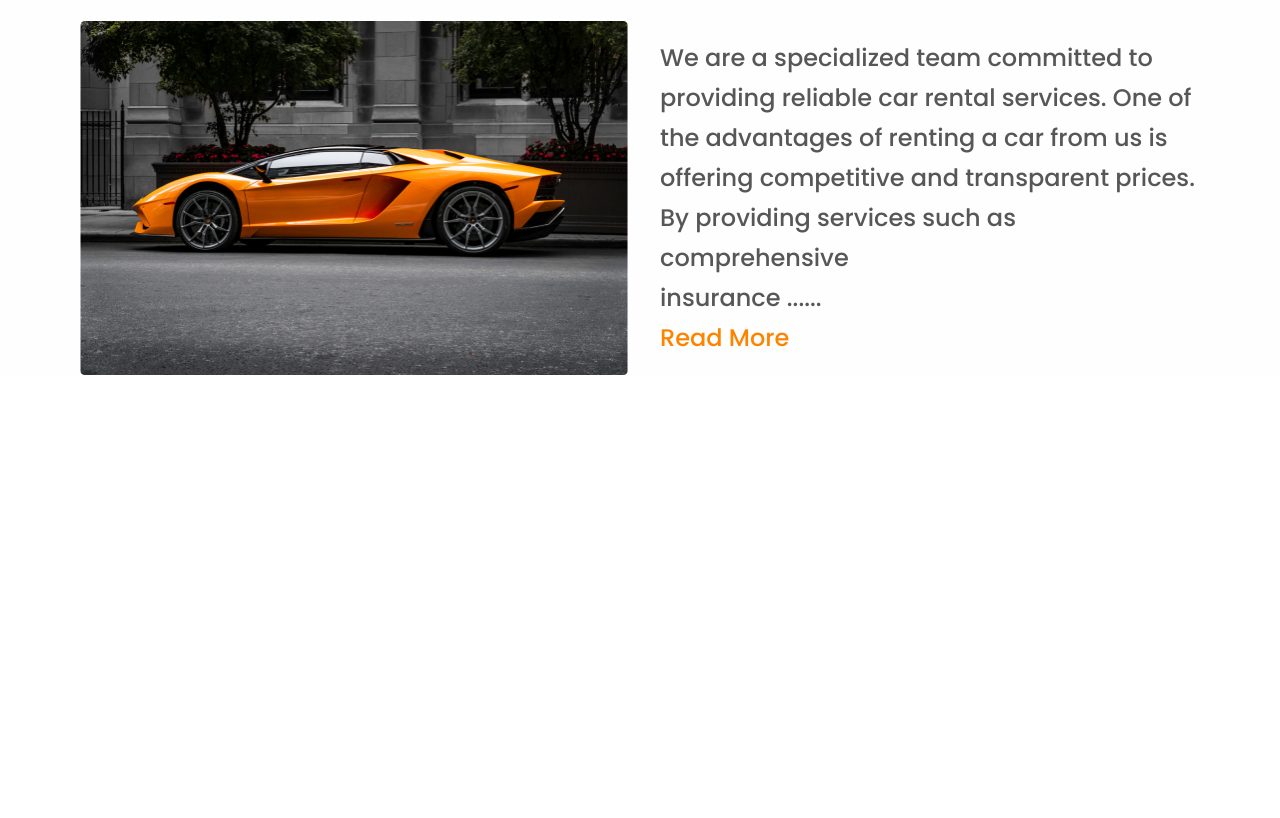
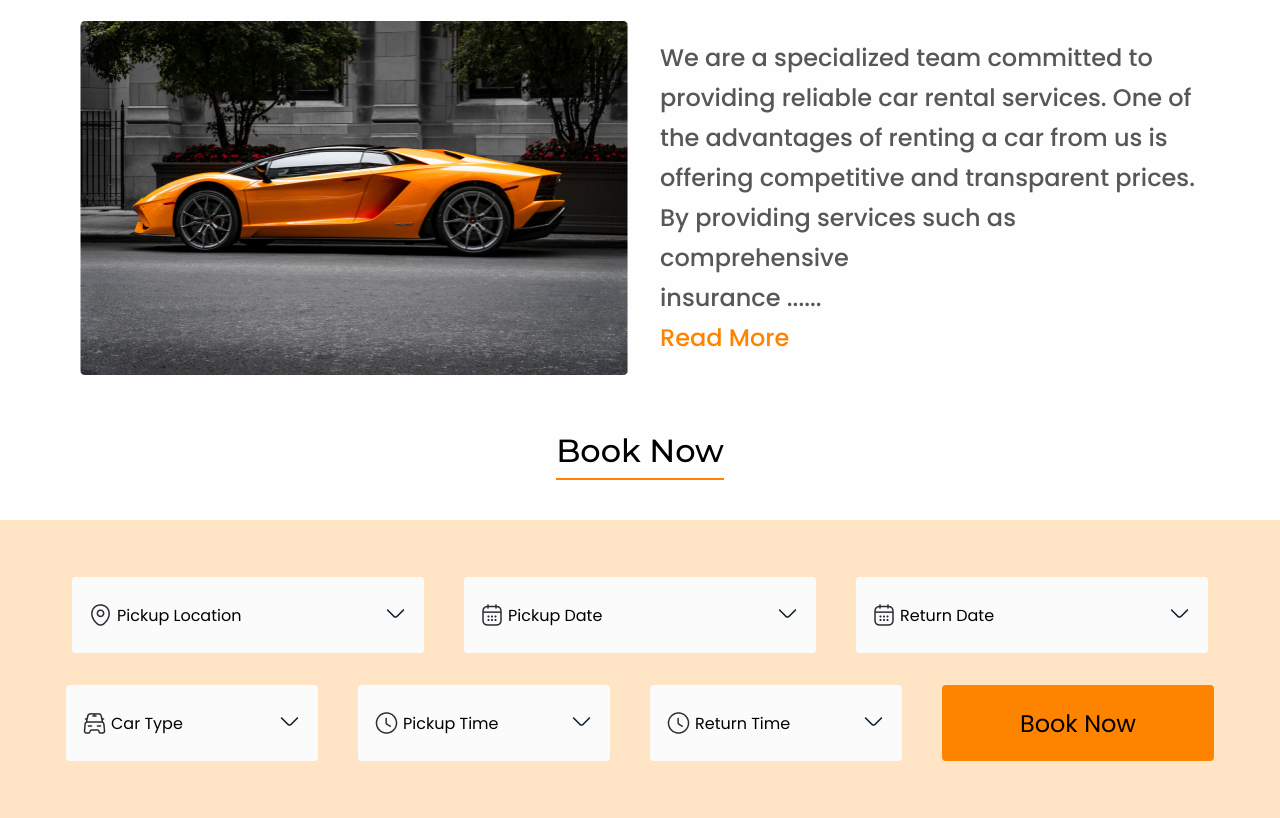
Before and after one commit to Riksev/Car-rental, a plain HTML site: page index.html in a window 1280 px wide. Shown: the part 866-1684 px from the top of the page. Before the commit the page ends 1241 px from the top, so only its background shows below. Drawn offline with Linux system fonts and the light colour scheme.

Commit message:
Booking section. Rewrote SCSS

```diff
--- a/index.html
+++ b/index.html
@@ -18,7 +18,7 @@
 						<ul>
 							<li><a class="body-SM" href="#home">Home</a></li>
 							<li><a class="body-SM" href="#about_us">About</a></li>
-							<li><a class="body-SM" href="#">Booking</a></li>
+							<li><a class="body-SM" href="#booking">Booking</a></li>
 							<li><a class="body-SM" href="#">Cars</a></li>
 							<li><a class="body-SM" href="#">Contacts</a></li>
 						</ul>
@@ -83,6 +83,61 @@
 					</div>
 				</div>
 			</section>
+			<section class="booking" id="booking">
+				<div class="frame">
+					<h2>Book Now</h2>
+					<div class="line"></div>
+				</div>
+				<form action="" class="booking__form">
+					<div class="frame__inner">
+						<div class="location">
+							<div class="frame__item">
+								<img src="images/location.png" alt="Pickup Location">
+								<div class="body-SM">Pickup Location</div>
+							</div>
+							<a href="#booking"><img src="images/chevron.png" alt="Chevron"></a>
+						</div>
+						<div class="pickup__date">
+							<div class="frame__item">
+								<img src="images/calendar.png" alt="Pickup Date">
+								<div class="body-SM">Pickup Date</div>
+							</div>
+							<a href="#booking"><img src="images/chevron.png" alt="Chevron"></a>
+						</div>
+						<div class="return__date">
+							<div class="frame__item">
+								<img src="images/calendar.png" alt="Return Date">
+								<div class="body-SM">Return Date</div>
+							</div>
+							<a href="#booking"><img src="images/chevron.png" alt="Chevron"></a>
+						</div>
+					</div>
+					<div class="frame__inner">
+						<div class="car__type">
+							<div class="frame__item">
+								<img src="images/car.png" alt="Car Type">
+								<div class="body-SM">Car Type</div>
+							</div>
+							<a href="#booking"><img src="images/chevron.png" alt="Chevron"></a>
+						</div>
+						<div class="pickup__time">
+							<div class="frame__item">
+								<img src="images/clock.png" alt="Pickup Time">
+								<div class="body-SM">Pickup Time</div>
+							</div>
+							<a href="#booking"><img src="images/chevron.png" alt="Chevron"></a>
+						</div>
+						<div class="return__time">
+							<div class="frame__item">
+								<img src="images/clock.png" alt="Return Time">
+								<div class="body-SM">Return Time</div>
+							</div>
+							<a href="#booking"><img src="images/chevron.png" alt="Chevron"></a>
+						</div>
+						<button class="button-XL">Book Now</button>
+					</div>
+				</form>
+			</section>
 		</main>
 		<footer></footer>
 	</body>
--- a/style.scss
+++ b/style.scss
@@ -19,6 +19,17 @@ $font-family-logo: Arial Black;
 	font-family: $font-family-poppins;
 }
 
+a {
+	text-decoration: none;
+	color: $title-color;
+	&:hover {
+		color: $primary-color;
+	}
+	&:active {
+		color: $text-color;
+	}
+}
+
 * {
 	padding: 0;
 	margin: 0;
@@ -30,6 +41,16 @@ html {
 
 button {
 	cursor: pointer;
+	border-radius: 0.25rem;
+	border: 1px $borders-color;
+	background: $primary-color;
+}
+
+ul {
+	list-style: none;
+	li {
+		display: inline-block;
+	}
 }
 
 h1 {
@@ -177,20 +198,6 @@ header {
 				gap: 2rem;
 				flex: 1 0 0;
 				width: 100%;
-				list-style: none;
-			}
-			li {
-				display: inline-block;
-			}
-			a {
-				text-decoration: none;
-				color: $title-color;
-			}
-			a:hover {
-				color: $primary-color;
-			}
-			a:active {
-				color: $text-color;
 			}
 		}
 		.cta {
@@ -205,15 +212,19 @@ header {
 			button {
 				width: 100%;
 				height: 100%;
-				border-radius: 0.25rem;
-				border: 1px $borders-color;
-				background: $primary-color;
 				.body-SM {
 					color: $title-color;
 				}
 			}
 		}
 	}
+}
+
+%smart-flex {
+	display: inline-flex;
+	flex-direction: column;
+	justify-content: center;
+	align-items: center;
 }
 
 .hero {
@@ -252,9 +263,6 @@ header {
 			color: rgba($white-color, 0.85);
 		}
 		button {
-			background: $primary-color;
-			border: 1px $borders-color;
-			border-radius: 0.25rem;
 			display: flex;
 			width: 16rem;
 			padding: 0.75rem 1.5rem;
@@ -267,13 +275,9 @@ header {
 		position: absolute;
 		left: 4.5rem;
 		top: 19.19rem;
-		display: inline-flex;
-		flex-direction: column;
-		justify-content: center;
-		align-items: center;
+		@extend %smart-flex;
 		gap: 1rem;
 		ul {
-			list-style: none;
 			display: flex;
 			flex-direction: column;
 			align-items: flex-start;
@@ -295,28 +299,34 @@ header {
 	}
 }
 
-.about_us {
-	display: flex;
-	width: 70rem;
-	flex-direction: column;
-	align-items: center;
-	gap: 2.5rem;
+%line__title {
+	.line {
+		align-self: stretch;
+		height: 2px;
+		background-color: $primary-color;
+	}
+}
+
+%frame__1 {
 	.frame:nth-child(1) {
 		display: flex;
 		flex-direction: column;
 		align-items: flex-start;
 		gap: 0.5rem;
 	}
+}
+
+.about_us {
+	@extend %line__title;
+	width: 70rem;
+	@extend %smart-flex;
+	gap: 2.5rem;
+	@extend %frame__1;
 	.frame:nth-child(2) {
 		display: flex;
 		align-items: center;
 		gap: 2rem;
 		align-self: stretch;
-	}
-	.line {
-		width: 9.4375rem;
-		height: 2px;
-		background-color: $primary-color;
 	}
 	img {
 		display: block;
@@ -327,10 +337,52 @@ header {
 	.body-XL {
 		color: $text-color;
 	}
-	a {
-		text-decoration: none;
-	}
 	a .body-XL {
 		color: $primary-color;
 	}
 }
+
+.booking {
+	@extend %line__title;
+	@extend %smart-flex;
+	gap: 2.5rem;
+	@extend %frame__1;
+	.booking__form {
+		width: 89.9375rem;
+		height: 18.625rem;
+		@extend %smart-flex;
+		gap: 2rem;
+		background: $tint-color;
+		.frame__inner {
+			display: flex;
+			align-items: center;
+			gap: 2.5rem;
+		}
+		%form__item {
+			display: flex;
+			height: 3.75rem;
+			padding: 0.5rem 1rem;
+			justify-content: space-between;
+			align-items: center;
+			border-radius: 0.25rem;
+			background: $background-color;
+		}
+		.location, .pickup__date, .return__date {
+			@extend %form__item;
+			width: 20rem;
+		}
+		.car__type, .pickup__time, .return__time {
+			@extend %form__item;
+			width: 13.75rem;
+		}
+		button {
+			width: 17rem;
+			height: 4.75rem;
+		}
+		.frame__item {
+			display: flex;
+			align-items: flex-start;
+			gap: 0.25rem;
+		}
+	}
+}
```
Also changed, not shown: images/calendar.png (added), images/car.png (added), images/chevron.png (added), images/clock.png (added), images/location.png (added), style.css.
